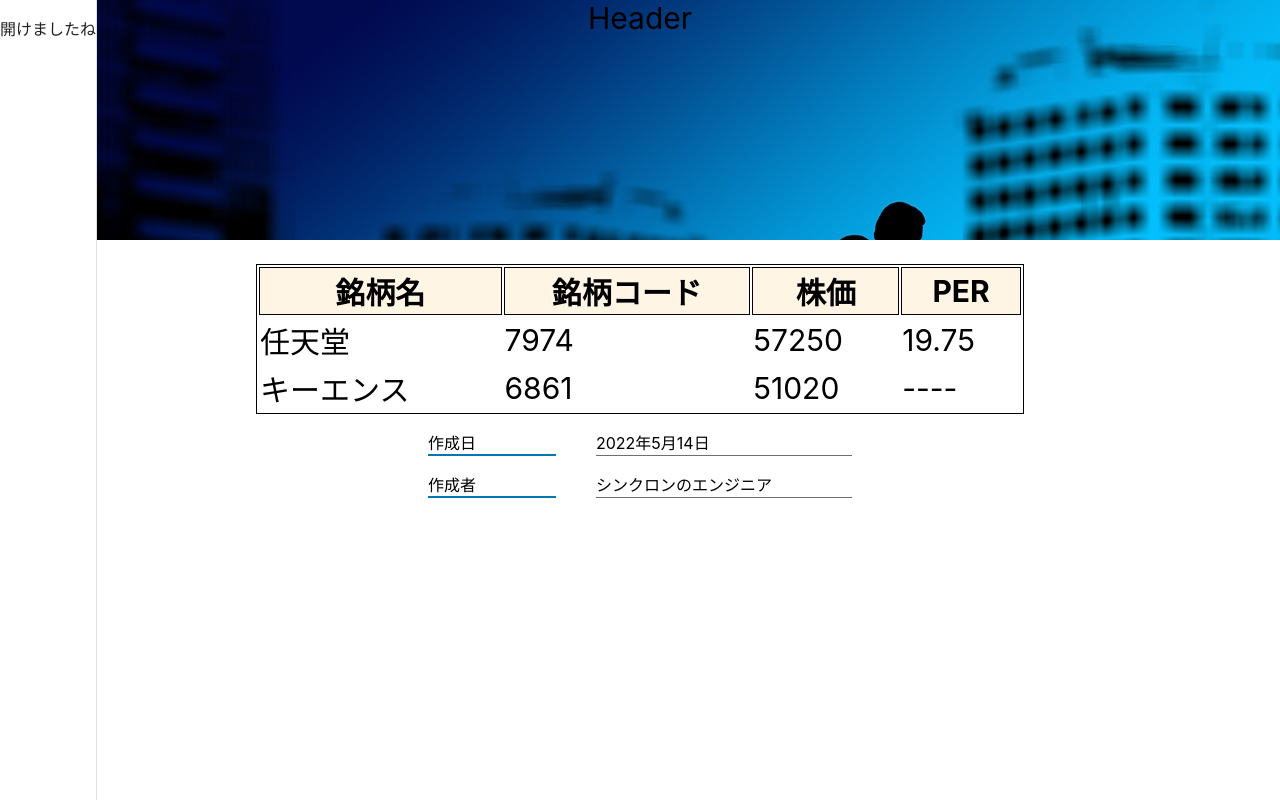
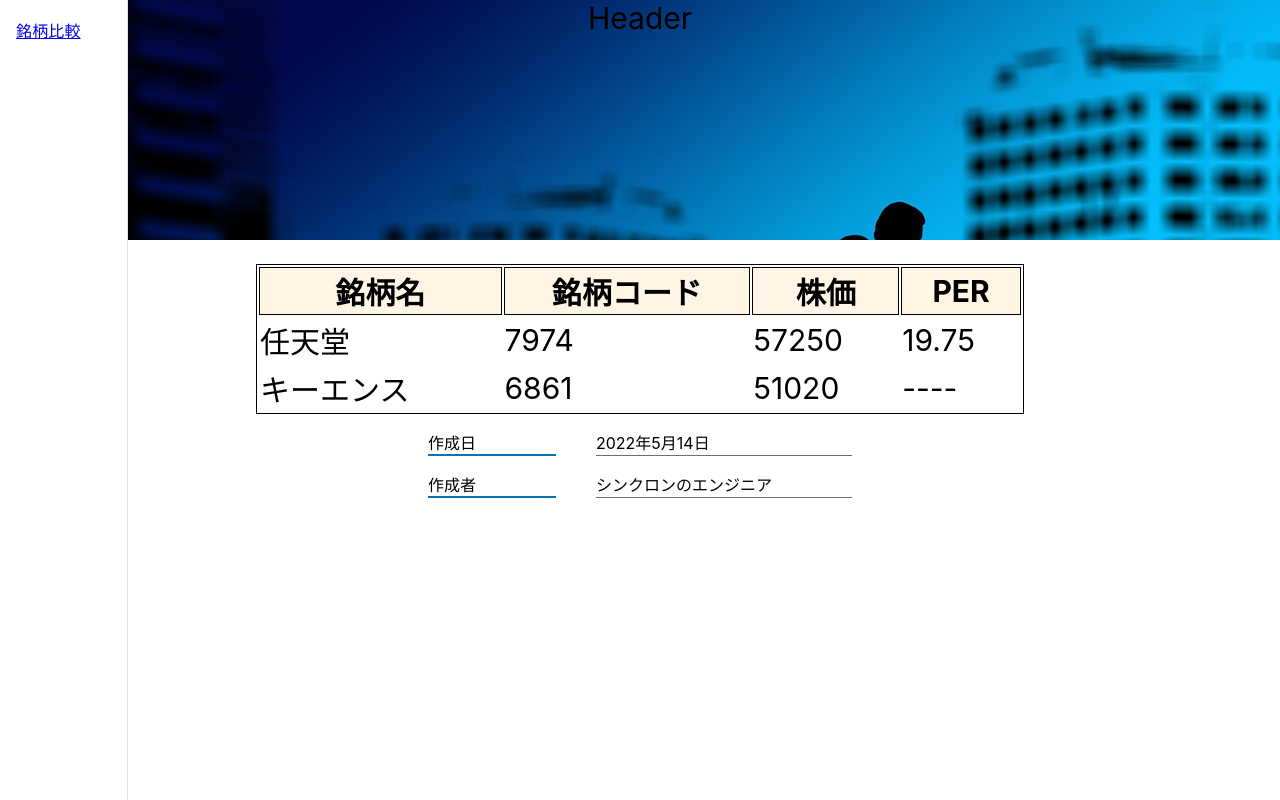
Before and after one commit to synchronEnginee/search-stock, a React (Create React App) app: page / in a window 1280 px wide. Built offline with nearby package versions, Linux system fonts and the light colour scheme.

Commit message:
Router component must nest Link

```diff
--- a/src/App.tsx
+++ b/src/App.tsx
@@ -8,9 +8,9 @@
 
 const App = () => (
   <>
-    <Sidebar />
-    <Header />
     <Router>
+      <Sidebar />
+      <Header />
       <Routes>
         <Route path="/" element={<StockList />} />
         <Route path="/compare" element={<ComparisonPage />} />
--- a/src/templates/Footer.tsx
+++ b/src/templates/Footer.tsx
@@ -1,20 +1,20 @@
 /** @jsxImportSource @emotion/react */
-import React from "react";
-import { css } from "@emotion/react";
+import React from 'react';
+import { css } from '@emotion/react';
 
 const Footer = () => {
   const styles = css({
     dl: {
-      display: "flex",
-      "flex-direction": "row",
-      "justify-content": "center",
+      display: 'flex',
+      flexDirection: 'row',
+      justifyContent: 'center',
       dt: {
-        width: "10%",
-        "border-bottom": "2px solid #0277b4",
+        width: '10%',
+        borderBottom: '2px solid #0277b4',
       },
       dd: {
-        width: "20%",
-        "border-bottom": "1px solid #6f6f6f",
+        width: '20%',
+        borderBottom: '1px solid #6f6f6f',
       },
     },
   });
--- a/src/templates/Header.tsx
+++ b/src/templates/Header.tsx
@@ -5,11 +5,11 @@
 
 const Header = () => {
   const styles = css({
-    'font-size': '30px',
+    fontSize: '30px',
     textAlign: 'center',
     width: '100vw',
     height: '30vh',
-    'background-image': `url(${header_picture})`,
+    backgroundImage: `url(${header_picture})`,
 
     '&:hover': {
       color: 'red',
--- a/src/templates/Sidebar.tsx
+++ b/src/templates/Sidebar.tsx
@@ -1,5 +1,9 @@
 import React, { useState } from 'react';
 import Drawer from '@mui/material/Drawer';
+import { Link } from 'react-router-dom';
+import List from '@mui/material/List';
+import ListItem from '@mui/material/ListItem';
+import ListItemText from '@mui/material/ListItemText';
 
 const Sidebar = () => {
   const [open, setopen] = useState(false);
@@ -11,13 +15,24 @@
       {/* <button type="button" onClick={toggleOpen}>
         サイドバー
       </button> */}
+      {/* サイドバーがz-indexで前に来ているので、widthで全体のレイアウトを調整する必要がありそう */}
       <Drawer
         variant="permanent"
         anchor="left"
         open={open}
         onClose={toggleOpen}
+        sx={{
+          '& .MuiDrawer-paper': { boxSizing: 'border-box', width: '10%' },
+        }}
       >
-        <p>開けましたね</p>
+        <List>
+          {/* <p>あああ</p> */}
+          <Link to="/compare">
+            <ListItem button>
+              <ListItemText primary="銘柄比較" />
+            </ListItem>
+          </Link>
+        </List>
       </Drawer>
     </>
   );
```
